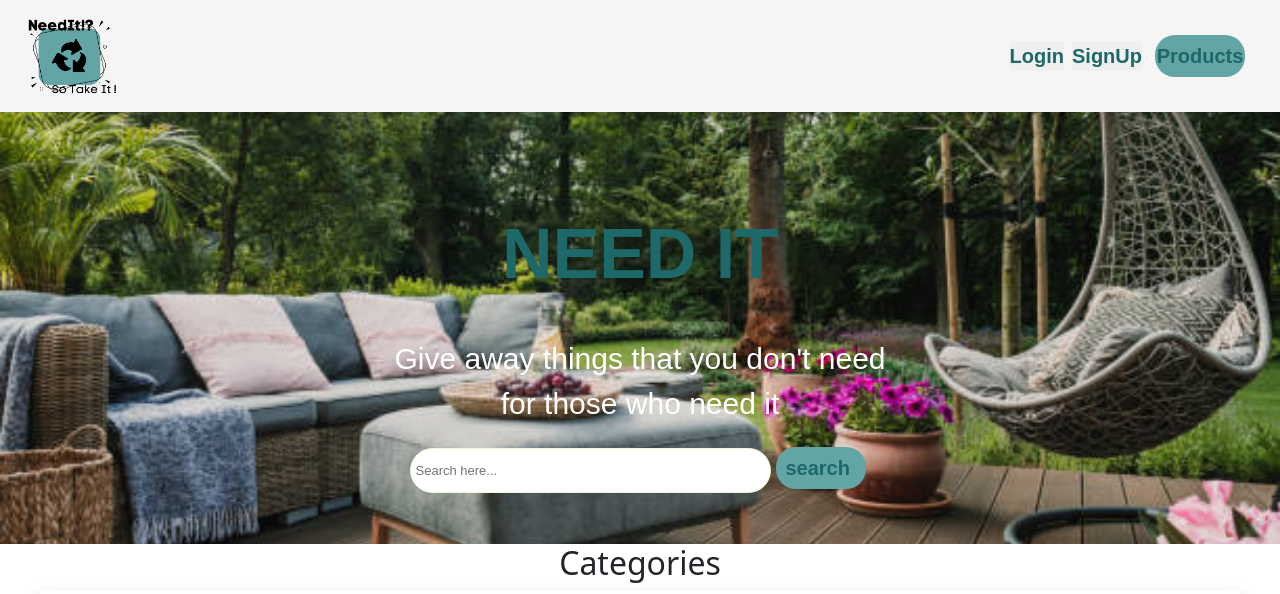
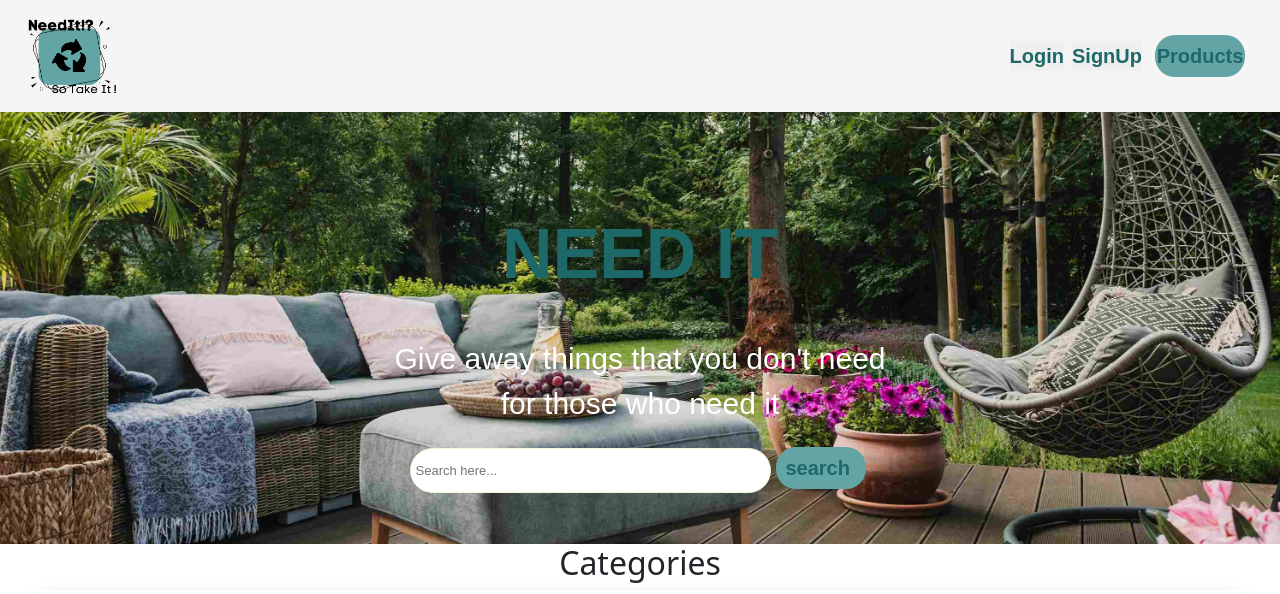
Before and after one commit to REALcuba/NeedIt-Project, a React (Create React App) app in the folder needit/: page / in a window 1280 px wide. Shown: the top 594 px of the page. Built offline with nearby package versions, Linux system fonts and the light colour scheme.

Commit message:
keep header.css in Header file and i change background picture

```diff
--- a/needit/src/components/SearchSection/searchSection.css
+++ b/needit/src/components/SearchSection/searchSection.css
@@ -1,7 +1,7 @@
 .searchSection {
   max-width: 100%;
   color: #fff;
-  background-image: url("../../img/istockphoto-1208657520-612x612.jpeg");
+  background-image: url("../../img/istockphoto.jpg");
   background-position: center;
   background-repeat: no-repeat;
   background-size: cover;
```
Also changed, not shown: needit/src/components/Header/header.css (renamed from needit/src/components/header/header.css), needit/src/img/istockphoto-1208657520-612x612.jpeg (deleted), needit/src/img/istockphoto.jpg (added).
